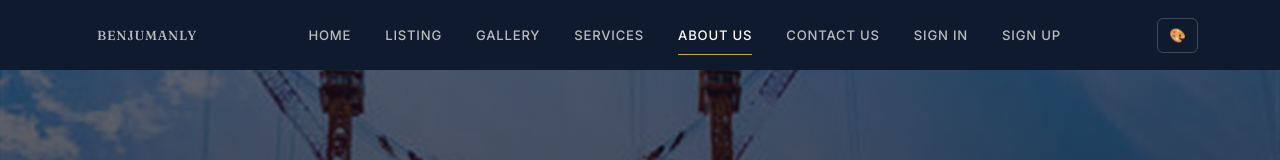
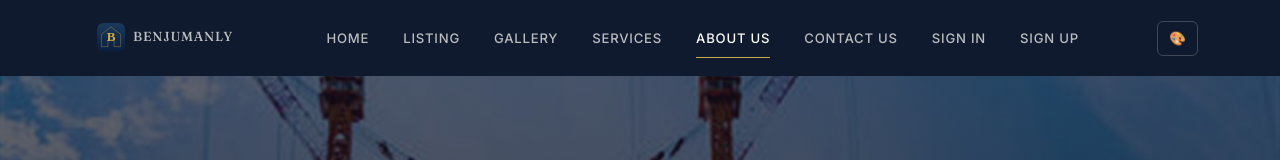
Before and after one commit to Julius-asare/benjumanly-properties, a website: page pages/about.html in a window 1280 px wide. Shown: the top 160 px of the page. Drawn offline with Linux system fonts and the light colour scheme.

Commit message:
Add logo to navbar on all pages for consistency

```diff
--- a/pages/about.html
+++ b/pages/about.html
@@ -20,7 +20,7 @@
 
     <nav class="navbar" role="navigation" aria-label="Main navigation">
         <div class="container">
-            <a href="../index.html" class="nav-brand">BENJUMANLY</a>
+            <a href="../index.html" class="nav-brand"><img src="../images/favicon.svg" alt="" class="nav-logo">BENJUMANLY</a>
             <ul id="nav-links">
                 <li><a href="../index.html">Home</a></li>
                 <li><a href="listing.html">Listing</a></li>
```
Also changed, not shown: pages/admin.html (+1 -1 lines), pages/contact.html (+1 -1 lines), pages/gallery.html (+1 -1 lines), pages/home.html (+1 -1 lines), pages/listing.html (+1 -1 lines), pages/services.html (+1 -1 lines), pages/signin.html (+1 -1 lines), pages/signup.html (+1 -1 lines).
